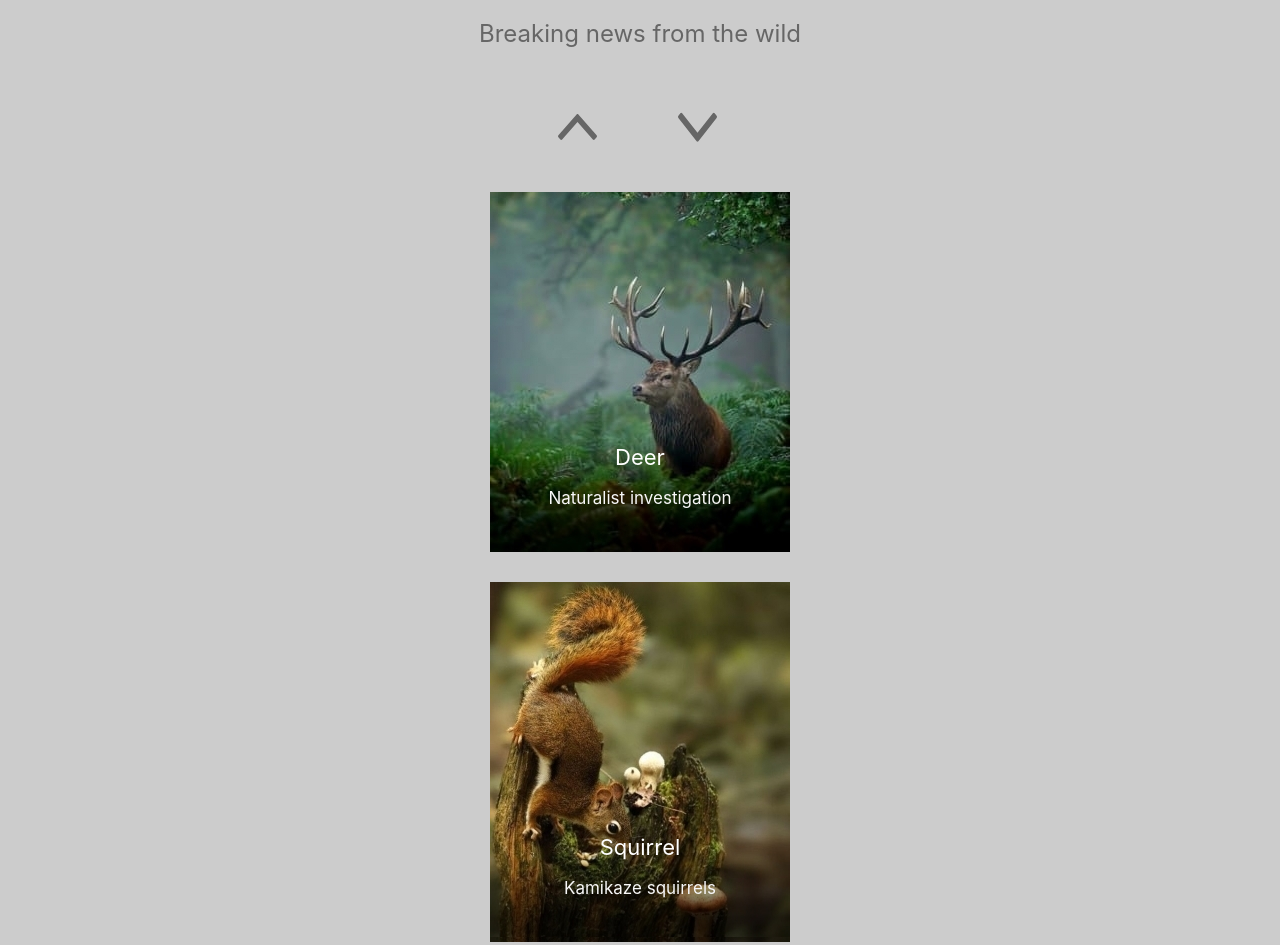
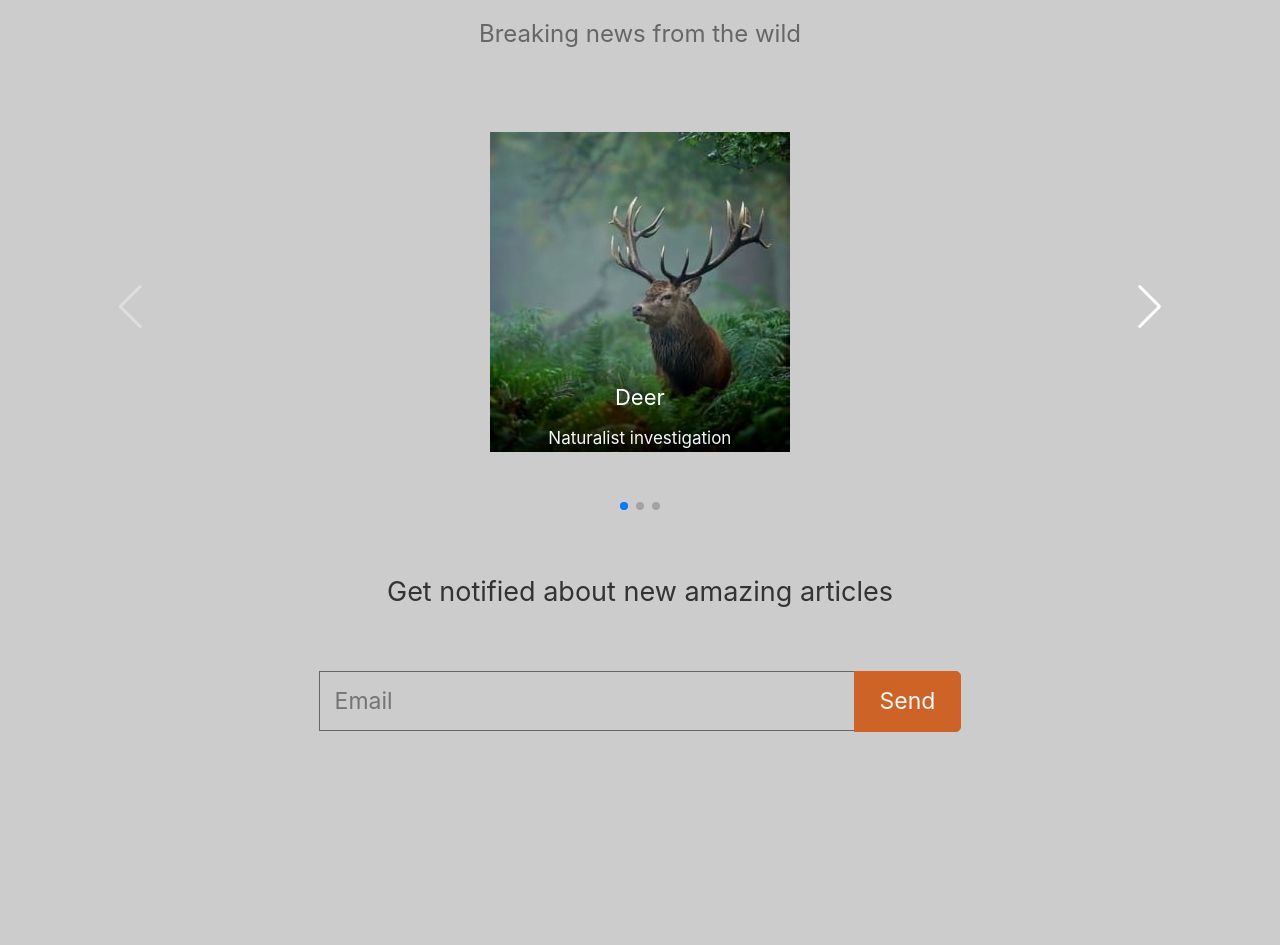
Before and after one commit to Altair20177/Wildlife2, a plain HTML site: page index.html in a window 1280 px wide. Shown: the part 940-1885 px from the top of the page. Drawn offline with nearby package versions, Linux system fonts and the light colour scheme.

Commit message:
feat: add slider

```diff
--- a/CSS/style.css
+++ b/CSS/style.css
@@ -377,6 +377,12 @@ header {
           justify-content: space-between;
 }
 
+.swiper-button-prev::after,
+.swiper-button-next::after{
+  color: white;
+  font-style: 80px;
+}
+
 .animals__btns {
   display: none;
 }
@@ -388,6 +394,14 @@ header {
   transition: linear 0.2s;
 }
 
+.swiper-wrapper{
+  padding: 40px 0;
+}
+
+.swiper-pagination{
+  padding-top: 10px;
+}
+
 .animals__card:hover {
   -webkit-transform: scale(1.045);
           transform: scale(1.045);
@@ -395,14 +409,20 @@ header {
 
 .first__card {
   background-image: url("../img/deer.png");
+  background-repeat: no-repeat;
+  background-position: center;
 }
 
 .second__card {
   background-image: url("../img/squirrel.png");
+  background-repeat: no-repeat;
+  background-position: center;
 }
 
 .third__card {
   background-image: url("../img/bird.png");
+  background-repeat: no-repeat;
+  background-position: center;
 }
 
 .animals__card-header {
--- a/index.html
+++ b/index.html
@@ -5,6 +5,7 @@
     <meta http-equiv="X-UA-Compatible" content="IE=edge">
     <meta name="viewport" content="width=device-width, initial-scale=1.0">
     <link rel="stylesheet" href="CSS/style.css">
+    <link rel="stylesheet" href="https://unpkg.com/swiper@7/swiper-bundle.min.css"/>
     <title>Wildlife 2</title>
 </head>
 <body>
@@ -67,25 +68,26 @@
         <div class="container">
             <h2 class="animals__header">Latest articles</h2>
             <p class="animals__text">Breaking news from the wild</p>
-            <div class="animals__btns">
-                <button class="arrow__left"><img src="assets/arrow left.svg" alt=""></button>
-                <button class="arrow__right"><img src="assets/arrow right.svg" alt=""></button>
-            </div>
-            <div class="animals__cards">
-                <button class="arrow__left"><img src="assets/arrow left.svg" alt=""></button>
-                <a href="#" class="animals__card first__card">
+            <div class="animals__cards swiper">
+                <!-- <button class="arrow__left"><img src="assets/arrow left.svg" alt=""></button> -->
+                <div class="cards-slider swiper-wrapper">
+                    <div class="animals__card first__card swiper-slide">
                         <h3 class="animals__card-header">Deer</h3>
                         <p class="animals__card-text">Naturalist investigation</p>
-                </a>
-                <a href="#" class="animals__card second__card">
+                    </div>
+                    <div class="animals__card second__card swiper-slide">
                         <h3 class="animals__card-header">Squirrel</h3>
                         <p class="animals__card-text">Kamikaze squirrels</p>
-                </a>
-                <a href="#" class="animals__card third__card">
+                    </div>
+                    <div class="animals__card third__card swiper-slide">
                         <h3 class="animals__card-header">Bird</h3>
                         <p class="animals__card-text">Birds Fight club</p>
-                </a>
-                <button class="arrow__right"><img src="assets/arrow right.svg" alt=""></button>
+                    </div>
+                </div>
+                <!-- <button class="arrow__right"><img src="assets/arrow right.svg" alt=""></button> -->
+                <div class="swiper-button-prev"></div>
+                <div class="swiper-button-next"></div>
+                <div class="swiper-pagination"></div>
             </div>
             <h3 class="animals__header-form">
                 Get notified about new amazing articles
@@ -171,6 +173,7 @@
             </form>
         </div>
     </div>
+    <script src="https://unpkg.com/swiper@7/swiper-bundle.min.js"></script>
     <script src="script.js"></script>
 </body>
 </html>
--- a/script.js
+++ b/script.js
@@ -1,3 +1,19 @@
+new Swiper('.animals__cards',{
+    navigation:{
+        nextEl: '.swiper-button-next',
+        prevEl: '.swiper-button-prev',
+    },
+    pagination:{
+        el: '.swiper-pagination',
+        clickable: true,
+    },
+    simulateTouch:false,
+});
+
+
+
+
+
 const mobileBurger = document.querySelector('.burger');
 const mobileMenu = document.querySelector('.nav__mobile');
 
```
Lines whose indentation alone changed are shown as unchanged.
